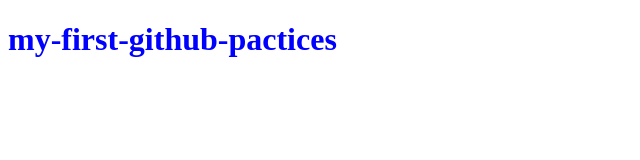
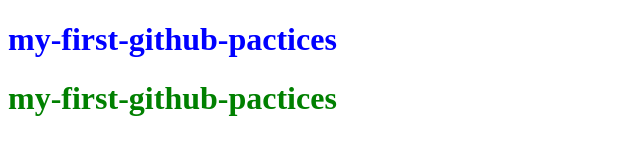
Before and after one commit to bodrulislamkhan/my-first-github-repo, a plain HTML site: page index.html in a window 1280 px wide. Shown: the whole page, without its empty margins (0-640 px from the left). Drawn offline with Linux system fonts and the light colour scheme.

Commit message:
second commit

```diff
--- a/index.html
+++ b/index.html
@@ -7,5 +7,6 @@
 </head>
 <body>
      <h1 style="color: blue;">my-first-github-pactices</h1>
+     <h1 style="color: green;">my-first-github-pactices</h1>
 </body>
 </html>
```
